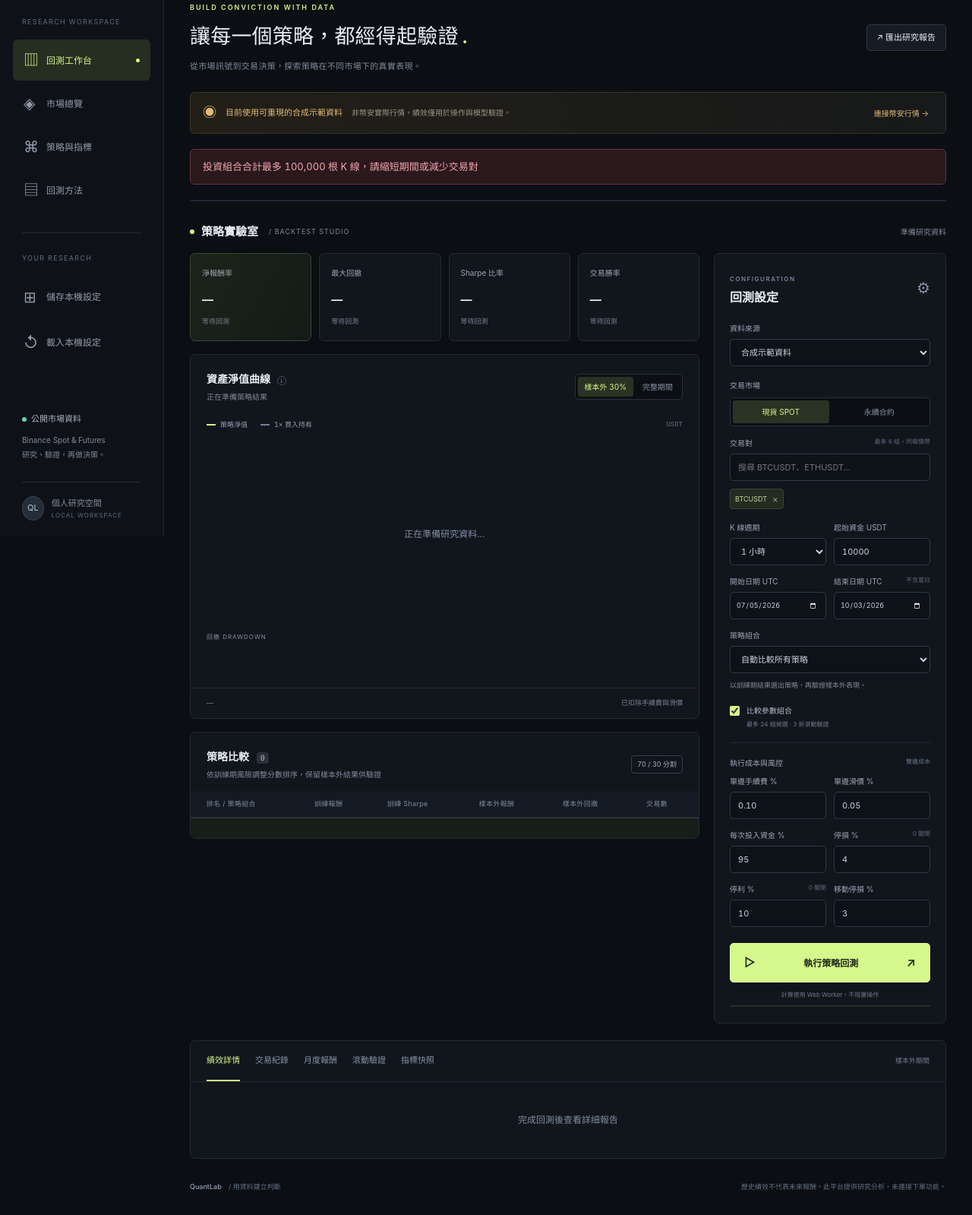
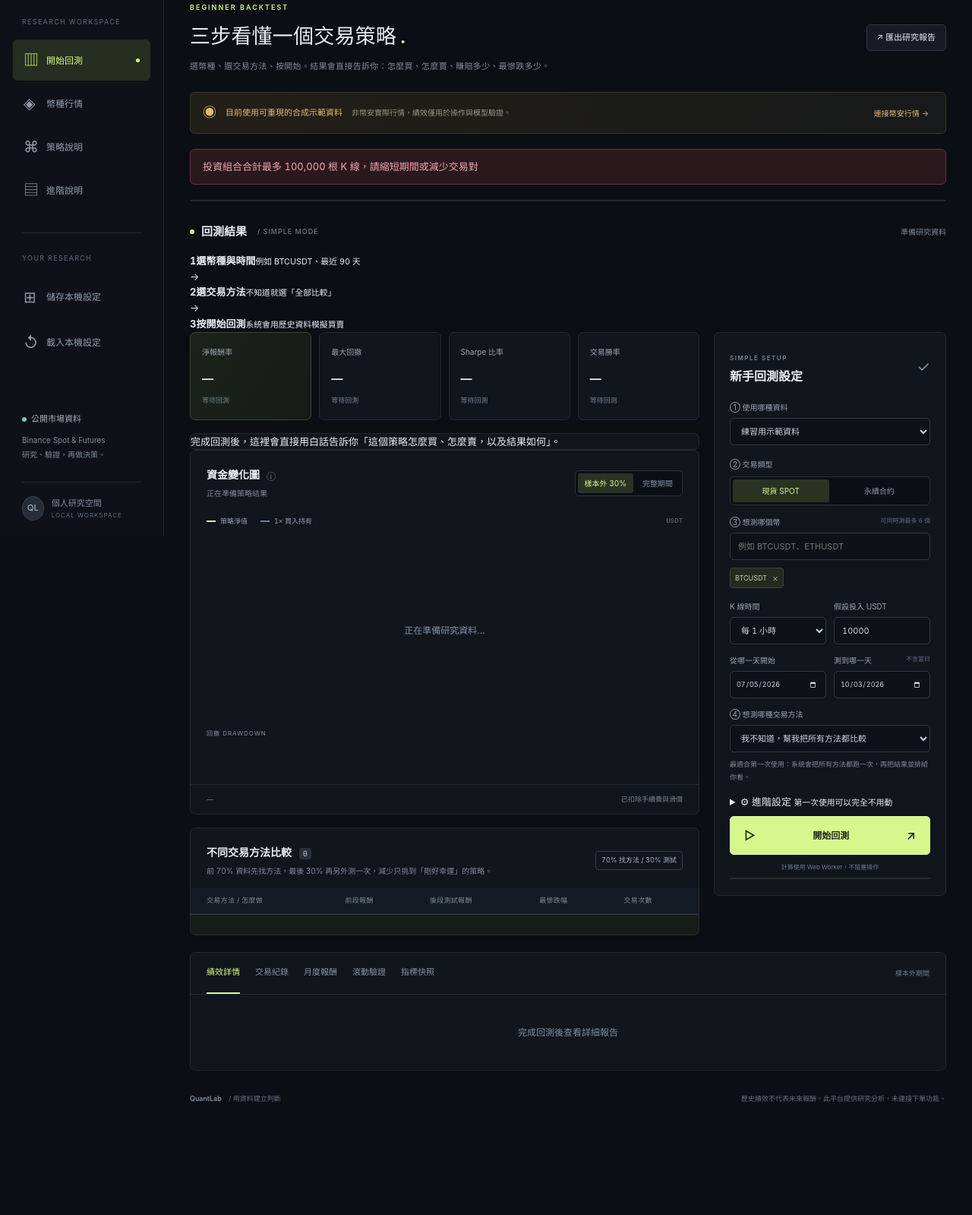
Before and after one commit to Lucypigr/bitance-auto-robot, a website with bundled scripts: page public/index.html in a window 1280 px wide. Shown: the part 95-1694 px from the top of the page at 76% size. After the commit the page ends 1578 px from the top, so only its background shows below. Built offline with nearby package versions, Linux system fonts and the light colour scheme; files whose address does not match are found by name.

Commit message:
Simplify QuantLab for beginners

```diff
--- a/public/index.html
+++ b/public/index.html
@@ -6,10 +6,10 @@
   <a class="brand" href="#workbench"><span class="brand-mark">⌁</span>Quant<span>Lab</span><small>BETA</small></a>
   <div class="workspace-label">RESEARCH WORKSPACE</div>
   <nav aria-label="主選單">
-    <button class="nav-item active" data-view="workbench"><span class="nav-icon">▥</span> 回測工作台 <span class="nav-dot"></span></button>
-    <button class="nav-item" data-view="markets"><span class="nav-icon">◈</span> 市場總覽</button>
-    <button class="nav-item" data-view="strategies"><span class="nav-icon">⌘</span> 策略與指標</button>
-    <button class="nav-item" data-view="method"><span class="nav-icon">▤</span> 回測方法</button>
+    <button class="nav-item active" data-view="workbench"><span class="nav-icon">▥</span> 開始回測 <span class="nav-dot"></span></button>
+    <button class="nav-item" data-view="markets"><span class="nav-icon">◈</span> 幣種行情</button>
+    <button class="nav-item" data-view="strategies"><span class="nav-icon">⌘</span> 策略說明</button>
+    <button class="nav-item" data-view="method"><span class="nav-icon">▤</span> 進階說明</button>
   </nav>
   <div class="sidebar-divider"></div><div class="workspace-label">YOUR RESEARCH</div>
   <button class="nav-item" id="save-config"><span class="nav-icon">⊞</span> 儲存本機設定</button>
@@ -19,33 +19,46 @@
 <div class="shell">
   <header class="topbar"><div class="breadcrumb">研究空間 <span>/</span> <strong id="breadcrumb-title">回測工作台</strong></div><div class="topbar-right"><span id="connection-badge" class="status-badge demo"><i></i>示範資料</span><span class="utc-label">UTC</span><button class="icon-button" id="help-button" title="回測方法" aria-label="回測方法">?</button></div></header>
   <main>
-    <section class="page-heading"><div><div class="eyebrow">BUILD CONVICTION WITH DATA</div><h1 id="page-title">讓每一個策略，都經得起驗證<span>.</span></h1><p id="page-description">從市場訊號到交易決策，探索策略在不同市場下的真實表現。</p></div><button class="secondary" id="export-report">↗ 匯出研究報告</button></section>
+    <section class="page-heading"><div><div class="eyebrow">BEGINNER BACKTEST</div><h1 id="page-title">三步看懂一個交易策略<span>.</span></h1><p id="page-description">選幣種、選交易方法、按開始。結果會直接告訴你：怎麼買、怎麼賣、賺賠多少、最慘跌多少。</p></div><button class="secondary" id="export-report">↗ 匯出研究報告</button></section>
     <div id="data-banner" class="data-banner"><span>◉</span><div><strong>目前使用可重現的合成示範資料</strong><span>非幣安實際行情，績效僅用於操作與模型驗證。</span></div><button id="connect-live">連接幣安行情 →</button></div>
     <div id="notice" class="notice hidden" role="alert"></div>
     <section id="market-strip" class="market-strip" aria-label="市場行情摘要"></section>
     <div id="view-workbench" class="view">
-      <div class="section-heading"><div><span class="live-dot"></span><h2>策略實驗室</h2><span class="muted">/ BACKTEST STUDIO</span></div><span id="report-state" class="small-label">準備研究資料</span></div>
+      <div class="section-heading"><div><span class="live-dot"></span><h2>回測結果</h2><span class="muted">/ SIMPLE MODE</span></div><span id="report-state" class="small-label">準備研究資料</span></div>
+      <section class="beginner-guide" aria-label="新手操作步驟">
+        <div class="guide-step"><b>1</b><span><strong>選幣種與時間</strong><small>例如 BTCUSDT、最近 90 天</small></span></div>
+        <div class="guide-arrow">→</div>
+        <div class="guide-step"><b>2</b><span><strong>選交易方法</strong><small>不知道就選「全部比較」</small></span></div>
+        <div class="guide-arrow">→</div>
+        <div class="guide-step"><b>3</b><span><strong>按開始回測</strong><small>系統會用歷史資料模擬買賣</small></span></div>
+      </section>
       <div class="studio-layout">
         <div class="results-column">
           <div class="summary-row" id="summary"></div>
-          <section class="panel chart-panel"><div class="panel-heading"><div><h3>資產淨值曲線 <span class="info-dot" title="包含交易成本。樣本外績效來自保留的最後 30% 資料。">i</span></h3><p id="chart-caption">正在準備策略結果</p></div><div class="segmented" id="range-selector"><button class="active" data-range="test">樣本外 30%</button><button data-range="full">完整期間</button></div></div><div class="chart-legend"><span><i class="legend-line strategy"></i>策略淨值</span><span><i class="legend-line benchmark"></i>1× 買入持有</span><span id="chart-unit">USDT</span></div><div id="equity-chart" class="chart-wrap" aria-label="策略與買入持有淨值曲線"></div><div class="drawdown-heading"><span>回撤 DRAWDOWN</span><span id="drawdown-max"></span></div><div id="drawdown-chart" class="drawdown-wrap" aria-label="淨值回撤曲線"></div><div class="chart-foot"><span id="period-label">—</span><span>已扣除手續費與滑價</span></div></section>
-          <section class="panel ranking-panel"><div class="panel-heading"><div><h3>策略比較 <span class="count-badge" id="candidate-count">0</span></h3><p>依訓練期風險調整分數排序，保留樣本外結果供驗證</p></div><span class="outline-badge">70 / 30 分割</span></div><div class="table-scroll"><table><thead><tr><th>排名 / 策略組合</th><th>訓練報酬</th><th>訓練 Sharpe</th><th>樣本外報酬</th><th>樣本外回撤</th><th>交易數</th></tr></thead><tbody id="ranking-body"></tbody></table></div><div id="ranking-insight" class="insight"></div></section>
+          <section id="plain-summary" class="panel plain-summary"><div class="plain-summary-empty">完成回測後，這裡會直接用白話告訴你「這個策略怎麼買、怎麼賣，以及結果如何」。</div></section>
+          <section class="panel chart-panel"><div class="panel-heading"><div><h3>資金變化圖 <span class="info-dot" title="包含交易成本。樣本外績效來自保留的最後 30% 資料。">i</span></h3><p id="chart-caption">正在準備策略結果</p></div><div class="segmented" id="range-selector"><button class="active" data-range="test">樣本外 30%</button><button data-range="full">完整期間</button></div></div><div class="chart-legend"><span><i class="legend-line strategy"></i>策略淨值</span><span><i class="legend-line benchmark"></i>1× 買入持有</span><span id="chart-unit">USDT</span></div><div id="equity-chart" class="chart-wrap" aria-label="策略與買入持有淨值曲線"></div><div class="drawdown-heading"><span>回撤 DRAWDOWN</span><span id="drawdown-max"></span></div><div id="drawdown-chart" class="drawdown-wrap" aria-label="淨值回撤曲線"></div><div class="chart-foot"><span id="period-label">—</span><span>已扣除手續費與滑價</span></div></section>
+          <section class="panel ranking-panel"><div class="panel-heading"><div><h3>不同交易方法比較 <span class="count-badge" id="candidate-count">0</span></h3><p>前 70% 資料先找方法，最後 30% 再另外測一次，減少只挑到「剛好幸運」的策略。</p></div><span class="outline-badge">70% 找方法 / 30% 測試</span></div><div class="table-scroll"><table><thead><tr><th>交易方法 / 怎麼做</th><th>前段報酬</th><th>後段測試報酬</th><th>最慘跌幅</th><th>交易次數</th></tr></thead><tbody id="ranking-body"></tbody></table></div><div id="ranking-insight" class="insight"></div></section>
         </div>
-        <aside class="panel config-panel"><div class="config-title"><div><span class="eyebrow">CONFIGURATION</span><h3>回測設定</h3></div><span>⚙</span></div>
+        <aside class="panel config-panel"><div class="config-title"><div><span class="eyebrow">SIMPLE SETUP</span><h3>新手回測設定</h3></div><span>✓</span></div>
           <form id="config-form">
-            <label>資料來源<select name="source" id="source"><option value="demo">合成示範資料</option><option value="live">幣安公開行情</option></select></label>
-            <div class="field-label">交易市場</div><div class="segmented market-switch"><button type="button" data-market="spot" class="active">現貨 SPOT</button><button type="button" data-market="futures">永續合約</button></div>
-            <label>交易對 <span class="field-hint">最多 6 組，同報價幣</span><input id="symbol-search" list="symbol-options" placeholder="搜尋 BTCUSDT、ETHUSDT…" autocomplete="off"><datalist id="symbol-options"></datalist></label><div id="selected-symbols" class="symbol-chips"></div>
-            <div class="field-grid"><label>K 線週期<select name="interval" id="interval"><option value="5m">5 分鐘</option><option value="15m">15 分鐘</option><option value="1h" selected>1 小時</option><option value="4h">4 小時</option><option value="1d">1 天</option></select></label><label>起始資金 <span class="quote-label">USDT</span><input name="capital" id="capital" type="number" min="100" max="1000000000" step="100" value="10000" required></label></div>
-            <div class="field-grid"><label>開始日期 UTC<input name="start" id="start-date" type="date" required></label><label>結束日期 UTC <span class="field-hint">不含當日</span><input name="end" id="end-date" type="date" required></label></div>
-            <label>策略組合<select name="strategy" id="strategy"><option value="auto">自動比較所有策略</option></select></label>
-            <p id="strategy-hint" class="form-hint">以訓練期結果選出策略，再驗證樣本外表現。</p>
+            <label>① 使用哪種資料<select name="source" id="source"><option value="demo">練習用示範資料</option><option value="live">Binance 真實歷史行情</option></select></label>
+            <div class="field-label">② 交易類型</div><div class="segmented market-switch"><button type="button" data-market="spot" class="active">現貨 SPOT</button><button type="button" data-market="futures">永續合約</button></div>
+            <label>③ 想測哪個幣 <span class="field-hint">可同時測最多 6 個</span><input id="symbol-search" list="symbol-options" placeholder="例如 BTCUSDT、ETHUSDT" autocomplete="off"><datalist id="symbol-options"></datalist></label><div id="selected-symbols" class="symbol-chips"></div>
+            <div class="field-grid"><label>K 線時間<select name="interval" id="interval"><option value="5m">每 5 分鐘</option><option value="15m">每 15 分鐘</option><option value="1h" selected>每 1 小時</option><option value="4h">每 4 小時</option><option value="1d">每天</option></select></label><label>假設投入 <span class="quote-label">USDT</span><input name="capital" id="capital" type="number" min="100" max="1000000000" step="100" value="10000" required></label></div>
+            <div class="field-grid"><label>從哪一天開始<input name="start" id="start-date" type="date" required></label><label>測到哪一天 <span class="field-hint">不含當日</span><input name="end" id="end-date" type="date" required></label></div>
+            <label>④ 想測哪種交易方法<select name="strategy" id="strategy"><option value="auto">我不知道，幫我把所有方法都比較</option></select></label>
+            <p id="strategy-hint" class="form-hint">最適合第一次使用：系統會把所有方法都跑一次，再把結果並排給你看。</p>
             <div id="custom-builder" class="hidden"><p class="form-hint">同組規則採 AND；留空表示不啟用。比較值可填數字或指標名稱。</p><div id="rule-groups"></div></div>
-            <label class="checkbox-label"><input id="optimize" name="optimize" type="checkbox" checked><span>比較參數組合<small>最多 24 組候選 · 3 折滾動驗證</small></span></label>
-            <div class="config-divider"></div><div class="field-label">執行成本與風控 <span class="tiny-pill">雙邊成本</span></div>
-            <div class="field-grid"><label>單邊手續費 %<input name="fee" id="fee" type="number" min="0" max="2" step="0.01" value="0.10" required></label><label>單邊滑價 %<input name="slippage" id="slippage" type="number" min="0" max="2" step="0.01" value="0.05" required></label><label>每次投入資金 %<input name="allocation" id="allocation" type="number" min="1" max="100" step="1" value="95" required></label><label>停損 % <span class="field-hint">0 關閉</span><input name="stopLoss" id="stopLoss" type="number" min="0" max="50" step="0.1" value="4" required></label><label>停利 % <span class="field-hint">0 關閉</span><input name="takeProfit" id="takeProfit" type="number" min="0" max="200" step="0.1" value="10" required></label><label>移動停損 %<input name="trailingStop" id="trailingStop" type="number" min="0" max="50" step="0.1" value="3" required></label></div>
-            <div id="futures-fields" class="hidden"><div class="field-grid"><label>槓桿倍數<input name="leverage" id="leverage" type="number" min="1" max="10" step="1" value="2" required></label><label>維持保證金率 %<input name="maintenance" id="maintenance" type="number" min="0.1" max="10" step="0.1" value="0.5" required></label></div><p class="form-hint amber">逐倉清算估算；含歷史資金費率與標記價格。不含分級保證金、ADL。</p></div>
-            <button type="submit" class="primary run-button" id="run-button"><span>▷</span> 執行策略回測 <span>↗</span></button><button type="button" class="cancel-button hidden" id="cancel-button">停止本次運算</button><div id="progress" role="status" aria-live="polite"><span>計算使用 Web Worker，不阻塞操作</span><div class="progress-track"><i></i></div></div>
+            <details class="advanced-settings">
+              <summary>⚙ 進階設定 <small>第一次使用可以完全不用動</small></summary>
+              <div class="advanced-content">
+                <label class="checkbox-label"><input id="optimize" name="optimize" type="checkbox" checked><span>自動比較不同參數<small>系統會多試幾種門檻，不需要你自己調。</small></span></label>
+                <div class="config-divider"></div><div class="field-label">交易成本與風險控制</div>
+                <div class="field-grid"><label>手續費 %<input name="fee" id="fee" type="number" min="0" max="2" step="0.01" value="0.10" required></label><label>模擬成交落差 %<input name="slippage" id="slippage" type="number" min="0" max="2" step="0.01" value="0.05" required></label><label>每次用多少資金 %<input name="allocation" id="allocation" type="number" min="1" max="100" step="1" value="95" required></label><label>跌多少停損 % <span class="field-hint">0 = 關閉</span><input name="stopLoss" id="stopLoss" type="number" min="0" max="50" step="0.1" value="4" required></label><label>漲多少停利 % <span class="field-hint">0 = 關閉</span><input name="takeProfit" id="takeProfit" type="number" min="0" max="200" step="0.1" value="10" required></label><label>移動停損 %<input name="trailingStop" id="trailingStop" type="number" min="0" max="50" step="0.1" value="3" required></label></div>
+                <div id="futures-fields" class="hidden"><div class="field-grid"><label>槓桿倍數<input name="leverage" id="leverage" type="number" min="1" max="10" step="1" value="2" required></label><label>維持保證金率 %<input name="maintenance" id="maintenance" type="number" min="0.1" max="10" step="0.1" value="0.5" required></label></div><p class="form-hint amber">這裡只是模擬合約風險，不等於 Binance 真實強平引擎。</p></div>
+              </div>
+            </details>
+            <button type="submit" class="primary run-button" id="run-button"><span>▷</span> 開始回測 <span>↗</span></button><button type="button" class="cancel-button hidden" id="cancel-button">停止本次運算</button><div id="progress" role="status" aria-live="polite"><span>計算使用 Web Worker，不阻塞操作</span><div class="progress-track"><i></i></div></div>
           </form>
         </aside>
       </div>
```
